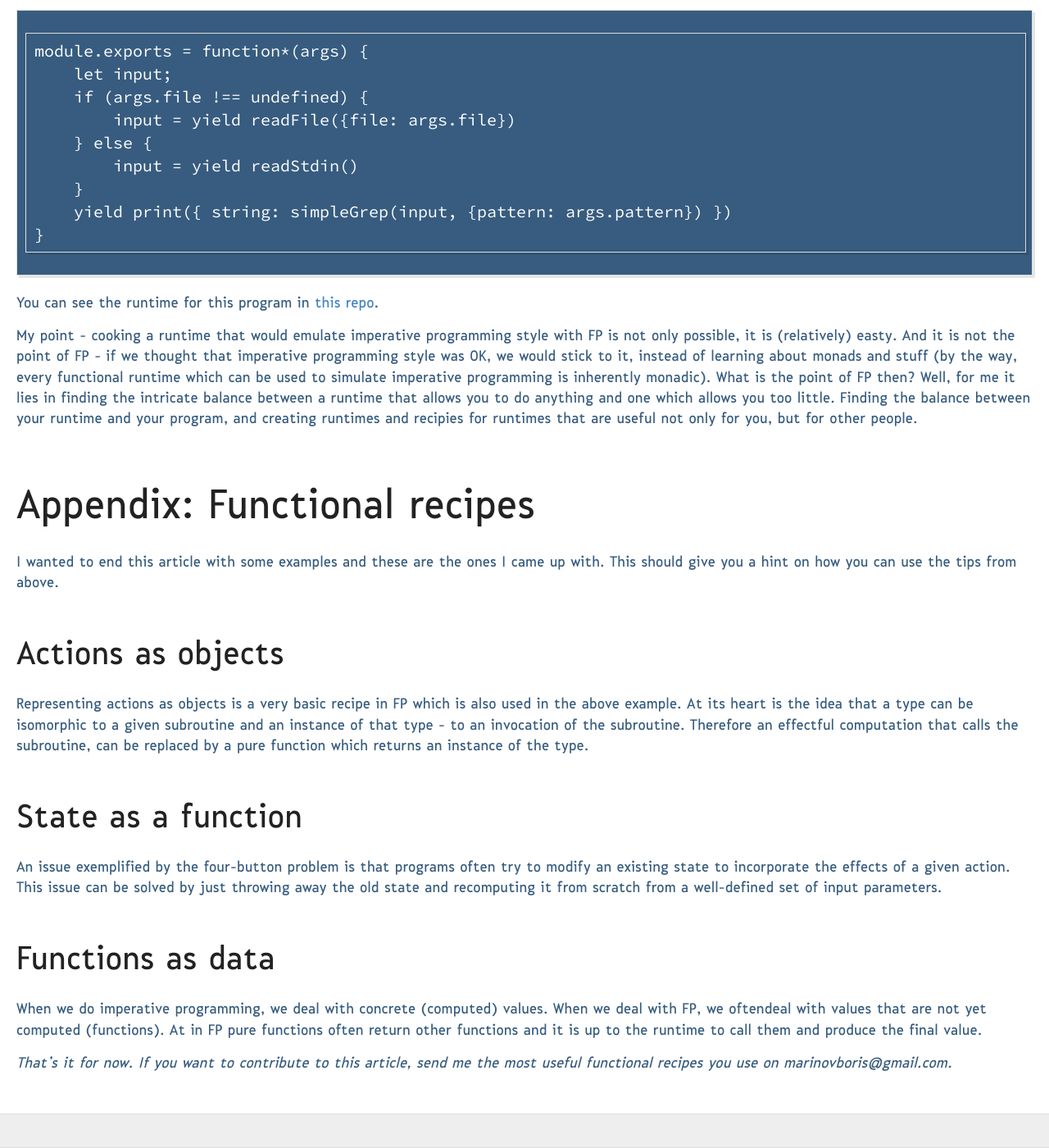
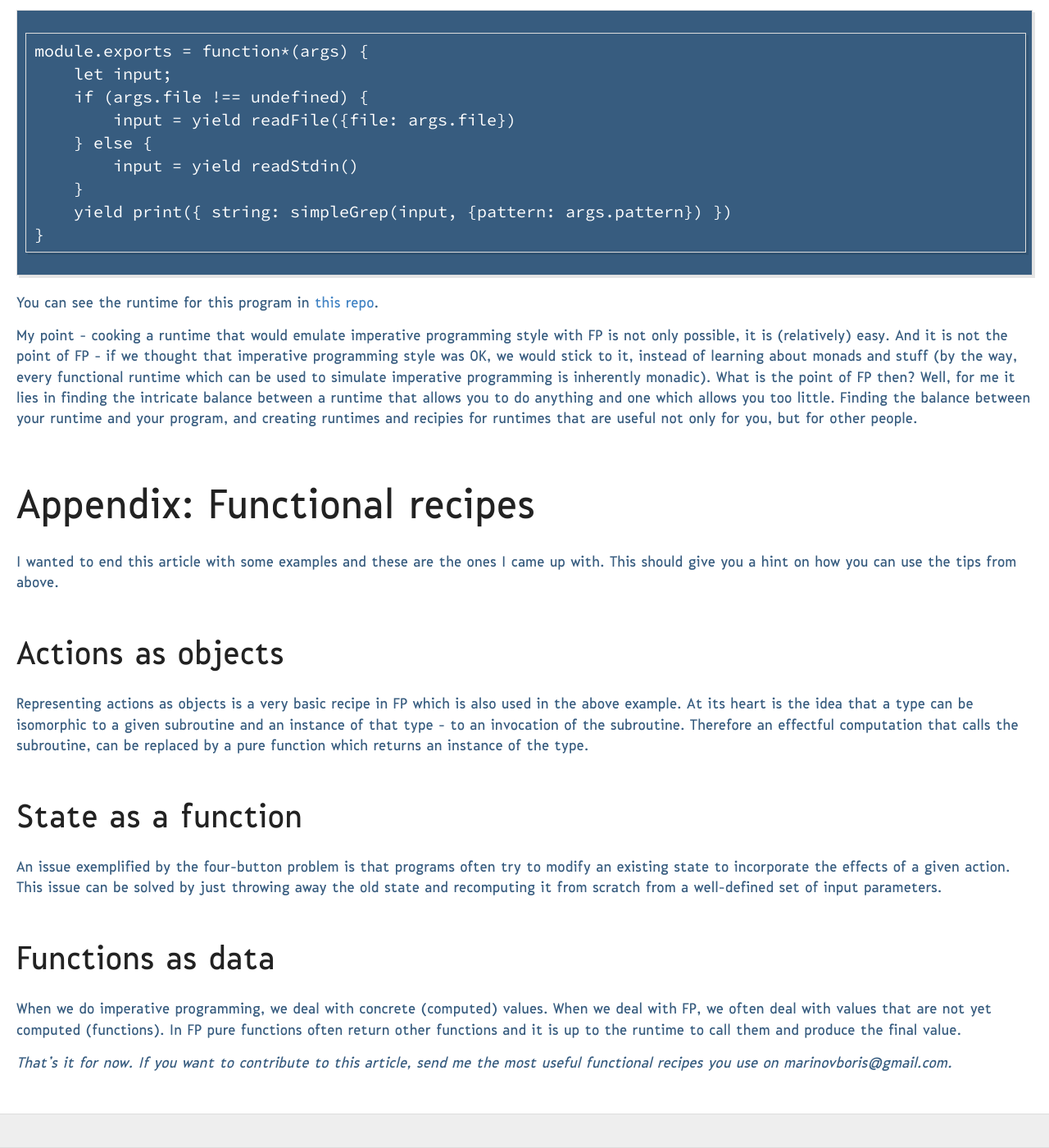
Before and after one commit to abuseofnotation/abuseofnotation.github.io, a Jekyll site: the page built from _posts/blog/2017-07-04-fp.md, in a window 1280 px wide and 1400 px high, scrolled down 11720 px. Shown: the whole window at 82% size. Built offline with Jekyll 4.4.1, drawn with Linux system fonts in a browser that asks for light colours; Markdown is read by kramdown in place of the engine named in the settings; some of the changed text lies outside the part shown.

Commit message:
Small fixes

````diff
--- a/_posts/blog/2017-07-04-fp.md
+++ b/_posts/blog/2017-07-04-fp.md
@@ -327,7 +327,7 @@ module.exports = function*(args) {
 ```
 You can see the runtime for this program in [this repo](https://github.com/boris-marinov/pure-grep).
 
-My point - cooking a runtime that would emulate imperative programming style with FP is not only possible, it is (relatively) easty. And it is not the point of FP - if we thought that imperative programming style was OK, we would stick to it, instead of learning about monads and stuff (by the way, every functional runtime which can be used to simulate imperative programming is inherently monadic). What is the point of FP then? Well, for me it lies in finding the intricate balance between a runtime that allows you to do anything and one which allows you too little. Finding the balance between your runtime and your program, and creating runtimes and recipies for runtimes that are useful not only for you, but for other people.
+My point - cooking a runtime that would emulate imperative programming style with FP is not only possible, it is (relatively) easy. And it is not the point of FP - if we thought that imperative programming style was OK, we would stick to it, instead of learning about monads and stuff (by the way, every functional runtime which can be used to simulate imperative programming is inherently monadic). What is the point of FP then? Well, for me it lies in finding the intricate balance between a runtime that allows you to do anything and one which allows you too little. Finding the balance between your runtime and your program, and creating runtimes and recipies for runtimes that are useful not only for you, but for other people.
 
 Appendix: Functional recipes
 ===
@@ -347,7 +347,7 @@ An issue exemplified by the four-button problem is that programs often try to mo
 Functions as data
 ---
 
-When we do imperative programming, we deal with concrete (computed) values. When we deal with FP, we oftendeal with values that are not yet computed (functions). At in FP pure functions often return other functions and it is up to the runtime to call them and produce the final value.
+When we do imperative programming, we deal with concrete (computed) values. When we deal with FP, we often deal with values that are not yet computed (functions). In FP pure functions often return other functions and it is up to the runtime to call them and produce the final value.
 
 
 _That's it for now. If you want to contribute to this article, send me the most useful functional recipes you use on marinovboris@gmail.com._
````
Also changed, not shown: other parts of _posts/blog/2017-07-04-fp.md (+6 -6 lines).
